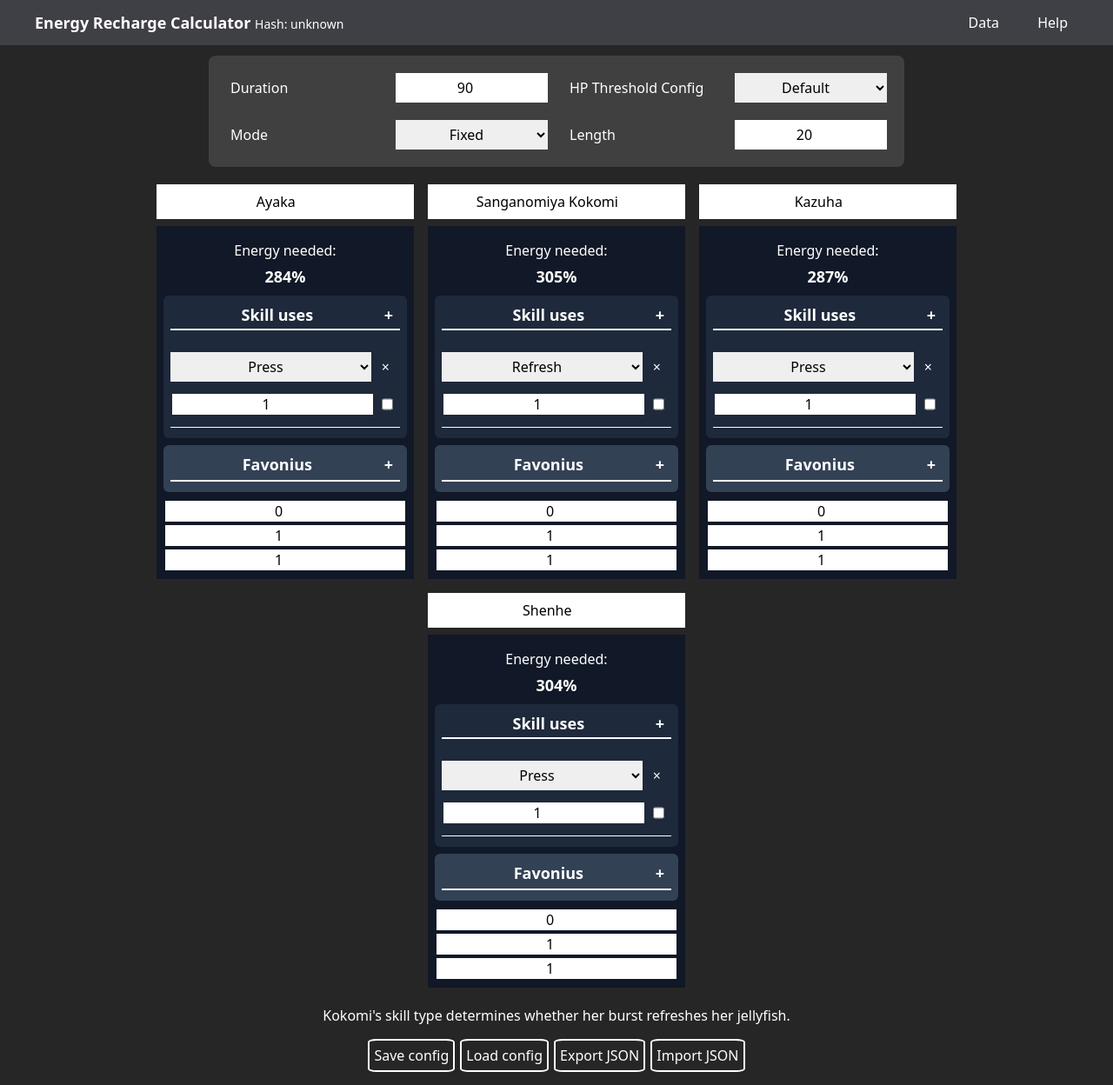
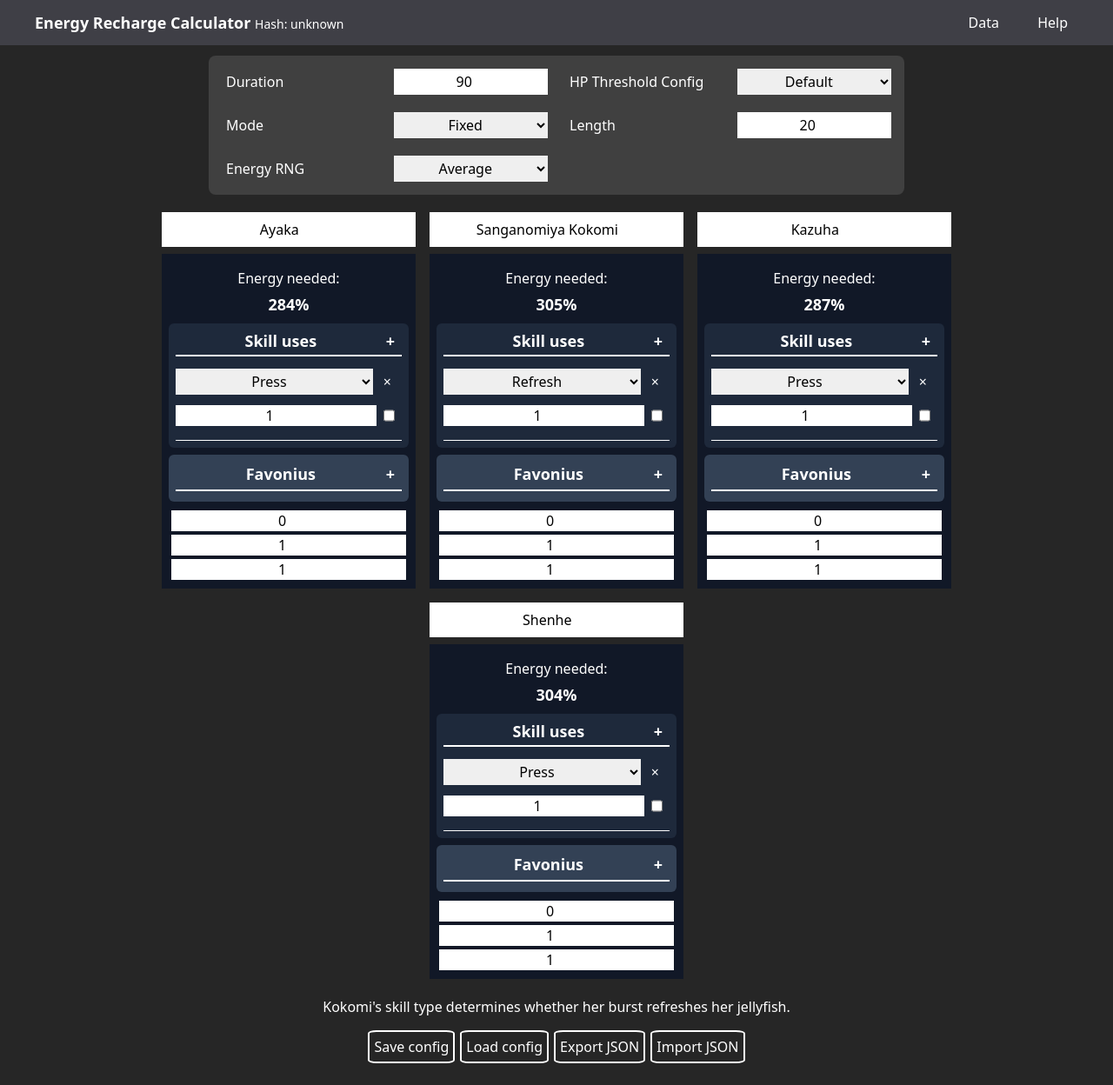
Before and after one commit to sharaths21312/ERC, a SvelteKit app: page / in a window 1280 px wide. Shown: the whole page at 87% size. Built offline with nearby package versions, Linux system fonts and the light colour scheme.

Commit message:
added RNG controls

```diff
--- a/src/lib/characterschema.json
+++ b/src/lib/characterschema.json
@@ -43,7 +43,6 @@
           },
           "weapon": {
             "title": "Weapon",
-            "description": "Type of weapon",
             "enum": [
               "Sword",
               "Claymore",
@@ -97,6 +96,10 @@
                 "duration": {
                   "type": "number",
                   "description": "Duration of turrets"
+                },
+                "manual_rng": {
+                  "type": "number",
+                  "description": "Used to declare custom rng amounts for safe/worst case. Use 0 if particles are guaranteed"
                 }
               },
               "if": {
--- a/src/lib/datatypes.d.ts
+++ b/src/lib/datatypes.d.ts
@@ -20,7 +20,8 @@
     amount: number,
     element: TElement,
     cooldown: number,
-    duration?: number,
+    duration: number?,
+    manual_rng: number?,
     energytype: "Turret"|"Flat"|"Instant"|"Self"
 }
 
@@ -61,6 +62,7 @@
     customEnergyValue: number,
     rotationFixed: boolean,
     isElectroReso: boolean,
+    energyRNG: number,
     eResoInterval: number,
     duration: number
 }
--- a/src/routes/+page.svelte
+++ b/src/routes/+page.svelte
@@ -24,6 +24,7 @@
         thresholdEnergyMode: "default",
         customEnergyValue: 0,
         rotationFixed: true,
+        energyRNG: 0,
         isElectroReso: false,
         eResoInterval: 5.5,
         duration: 90
@@ -158,6 +159,14 @@
             <input class="data-inputs" type="text" title="Set 0 to disable"
             id="electroresinterval" bind:value={metadata.eResoInterval}/>
         {/if}
+        <label for="energyrng">Energy RNG</label>
+        <select class="data-inputs" id="energyrng" name="energyrng"
+        bind:value={metadata.energyRNG}>
+            <option value={0}>Average</option>
+            <option value={0.5}>Safe</option>
+            <option value={1}>Worst case</option>
+            <option value={-0.25}>Optimistic</option>
+        </select>
     </div>
     <div class="flex flex-row max-w-screen-2xl justify-center flex-wrap">
         <Character charIndex={0} bind:thisCharName={selectedCharNames[0]}/>
@@ -165,10 +174,12 @@
         <Character charIndex={2} bind:thisCharName={selectedCharNames[2]}/>
         <Character charIndex={3} bind:thisCharName={selectedCharNames[3]}/>
     </div>
-    <div class="mt-3">
-        {#each Object.values(charsSelected) as c}
-            <p>{c.helptext}</p>
-        {/each}
+    <div class="mt-3 helptextdiv">
+        <ul>
+            {#each Object.values(charsSelected) as c}
+                <li>{c.helptext}</li>
+            {/each}
+        </ul>
     </div>
     <div class="flex flex-row my-3">
         <button class="saveloadbtn" onclick={saveButtonClicked}>Save config</button>
@@ -192,7 +203,7 @@
                         <span class="m-1">{name}</span>
                     {/each}
                 </div>
-                <button class="p-1 m-1 rounded border-black border-solid border-2" onclick={() => {loadObj(saved)}}>load</button>
+                <button class="px-1 m-1 rounded border-black border-solid border-2" onclick={() => {loadObj(saved)}}>load</button>
                 <button class="p-1 m-1" onclick={() => {storageData.splice(i, 1); saveStorage()}}>x</button>
             </div>
         {/each}
@@ -212,7 +223,7 @@
         opacity: 1;
         border-radius: 15px;
         color: white;
-        padding: 20px;
+        padding: 15px;
         flex-direction: column;
         @apply bg-slate-700;
     }
@@ -221,7 +232,7 @@
     }
     .topbar-container {
         width: min(90%, 800px);
-        padding: 20px;
+        padding: 15px;
     }
     .saveloadbtn {
         padding: 5px;
@@ -237,6 +248,9 @@
         display: grid;
         grid-template-columns: auto auto auto auto;
         padding: 10px;
+    }
+    .helptextdiv {
+        max-width: 70%;
     }
 
     @media (max-width: 788px) {
@@ -262,15 +276,15 @@
     }
 
     .data-inputs {
-        margin-right: 20px;
+        margin-right: 10px;
     }
 
     :global(.data-inputs) {
         color: black;
         text-align: center;
         min-width: 0px;
-        padding-inline: 8px;
-        padding-block: 5px;
+        padding-inline: 4px;
+        padding-block: 3px;
         width: 100%;
     }
     :global(.greenindicator) {
--- a/src/routes/character.svelte
+++ b/src/routes/character.svelte
@@ -59,10 +59,23 @@
                               : thisCharProd.timeBetweenBurst / energyProd.characters[cind].timeBetweenBurst;
             for (const sourceInput of charProd[1].sources) {
                 let sourceData = charsSelected[cind].particlesources[sourceInput.index]
+                let sourceAmt = sourceData.amount
+                if (metadata.energyRNG != 0) {
+                    if (sourceData.energytype == "Instant") {
+                        // Unless the energy rng is custom, the worst case is the floor of the generation
+                        sourceAmt -= metadata.energyRNG * (sourceData.manual_rng == null
+                                                            ? (sourceAmt - Math.floor(sourceAmt))
+                                                            : sourceData.manual_rng)
+                    } else if (sourceData.energytype == "Turret") {
+                        // Unless the energy rng is custom, the worst case is half the generation
+                        sourceAmt *= (1 - (sourceData.manual_rng ?? 0.5) * metadata.energyRNG)
+                    }
+                }
                 let energyMult = particleTransferFrac(sourceData.element, thisChar.element)
-
+                // sourceData is the raw data
+                // sourceInput is the user input
                 if (sourceData.energytype == "Instant") {
-                    let particles = sourceInput.amount * sourceData.amount * energyMult * relativeRots
+                    let particles = sourceInput.amount * sourceAmt * energyMult * relativeRots
                     if (sourceInput.isFunnel && sourceInput.funnelChar == thisCharIndex) {
                         // If funnelling to this character
                         amt += (0.6 + 0.4 * sourceInput.funnelAmt/100) * particles
@@ -79,9 +92,9 @@
                         amt += 0.6 * particles
                     }
                 } else if (sourceData.energytype == "Flat") {
-                    amtflat += sourceData.amount * sourceInput.amount * relativeRots
+                    amtflat += sourceAmt * sourceInput.amount * relativeRots
                 } else if (sourceData.energytype == "Self" && cind == thisCharIndex) {
-                    amtflat += sourceData.amount * sourceInput.amount;
+                    amtflat += sourceAmt * sourceInput.amount;
                 } else if (sourceData.energytype == "Turret") {
                     let sourceData = charsSelected[cind].particlesources[sourceInput.index]
                     let totaltime = 20;
@@ -93,7 +106,7 @@
                     let uptime = Math.min(1, sourceInput.amount * sourceData.duration!/totaltime)
                     let numseconds = uptime * timeBetweenBurst
                     let energyMult = particleTransferFrac(sourceData.element, thisChar.element)
-                    amt += energyMult * numseconds * (0.6 + 0.4 * fieldtimefrac) * sourceData.amount
+                    amt += energyMult * numseconds * (0.6 + 0.4 * fieldtimefrac) * sourceAmt
                 }
             }
 
@@ -210,9 +223,9 @@
             <!-- Normal particle sources -->
             {#each energyProd.characters[thisCharIndex]?.sources ?? [] as c, i (c)}
                 <div animate:flip={{duration:100}} transition:slide={{duration:100}}
-                    class="flex flex-col items-center mt-1 mb-1 py-2 border-b border-solid border-white">
+                    class="flex flex-col items-center py-2 border-b border-solid border-white">
                     <!-- Skill type picker -->
-                    <div class="my-2 flex flex-row self-stretch">
+                    <div class="my-1 flex flex-row self-stretch">
                         <select name="char{thisCharIndex}sourcefor{i}" class="data-inputs w-full" bind:value={c.index}>
                             {#each thisChar.particlesources as p, j}
                                 <option value={j}>{p.label}</option>
@@ -222,7 +235,7 @@
                     </div>
                     <!-- Skill amount and funnel -->
                     <div class="flex flex-row my-1 self-stretch">
-                        <input type="number" class="flex-1 m-1" bind:value={c.amount} placeholder="# usages" min="0">
+                        <input type="number" class="flex-1 my-1" bind:value={c.amount} placeholder="# usages" title="# usages" min="0">
                         <input type="checkbox" class="mx-2" bind:checked={c.isFunnel} title="Funnel this">
                     </div>
                     {@render funnel(c, `character${thisCharIndex}src${i}funnel`)}
@@ -262,18 +275,18 @@
 {#snippet funnel(f: Tfunnel, name: string)}
     {#if f.isFunnel}
     <div class="flex flex-col self-stretch border-solid border-b border-white">
-        <select class="text-black w-full p-1 my-2" bind:value={f.funnelChar}
+        <select class="funnel-select" bind:value={f.funnelChar}
             transition:slide={{duration:100}} title="Funnel to">
             {#each Object.entries(charsSelected) as activeChars, cidx}
                 {#if activeChars && cidx != thisCharIndex}
                     <option value={cidx}>{activeChars[1].names[0]}</option>
                 {/if}
-                {/each}
+            {/each}
             <option value={-1}>Nobody</option>
         </select>
         <span class="flex flex-row items-center text-center w-full bg-white text-black px-3"
             transition:slide={{duration:100}}>
-            <input type="number" class="w-full px-2 m-1 mb-3 border-none"
+            <input type="number" class="w-full border-none"
                 bind:value={f.funnelAmt} min="0" max="100"
                 placeholder="% funnelled" title="% funnelled">
             %
@@ -288,26 +301,29 @@
         min-width: 0px;
     }
     input[type=number] {
-        margin: 2px;
         min-width: 0px;
     }
     select {
         min-width: 0px;
     }
     .charbottominp {
-        margin-block: 3px;
-        margin-inline: 4px;
+        margin-block: 2px;
+        margin-inline: 3px;
         border-radius: 0px;
         border-width: 0px;
     }
-
+    .funnel-select {
+        color: black;
+        margin-block: 0.4rem;
+        padding: 0.2rem;
+    }
     .sourceheader {
         text-align: center;
         font-size: 1.125rem;
-        line-height: 1.75rem;
+        line-height: 1.5rem;
         font-weight: bold;
-        margin-bottom: 5px;
-        padding-bottom: 2px;
+        margin-bottom: 2px;
+        padding-bottom: 4px;
         border-bottom: 2px solid white;
     }
     input {
```
Also changed, not shown: src/lib/characters.json.
